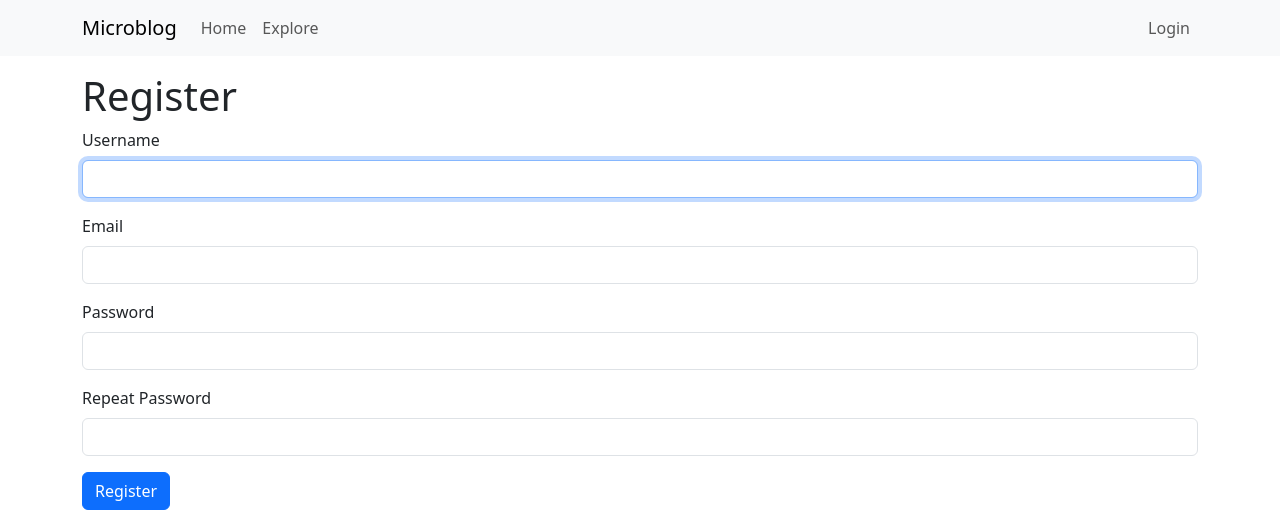
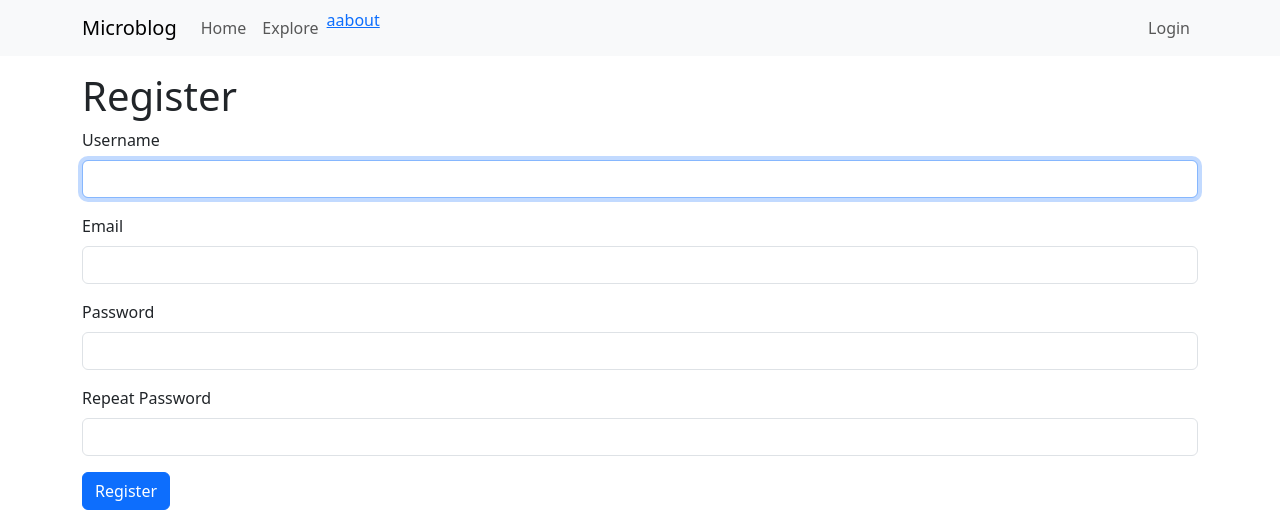
Before and after one commit to miguelgrinberg/microblog, a Flask app: page /auth/register in a window 1280 px wide. Shown: the top 525 px of the page. Run offline with Flask 3, Linux system fonts and the light colour scheme; some libraries are stand-ins or nearby versions.

Commit message:
Update base.html

```diff
--- a/app/templates/base.html
+++ b/app/templates/base.html
@@ -36,6 +36,8 @@
                 </div>
             </form>
             {% endif %}
+            <li class="nav-item"><a href="{{ url_for('main.about_page') }}">{{ _('aabout') }}</a></li>
+
           </ul>
           <ul class="navbar-nav mb-2 mb-lg-0">
             {% if current_user.is_anonymous %}
```
